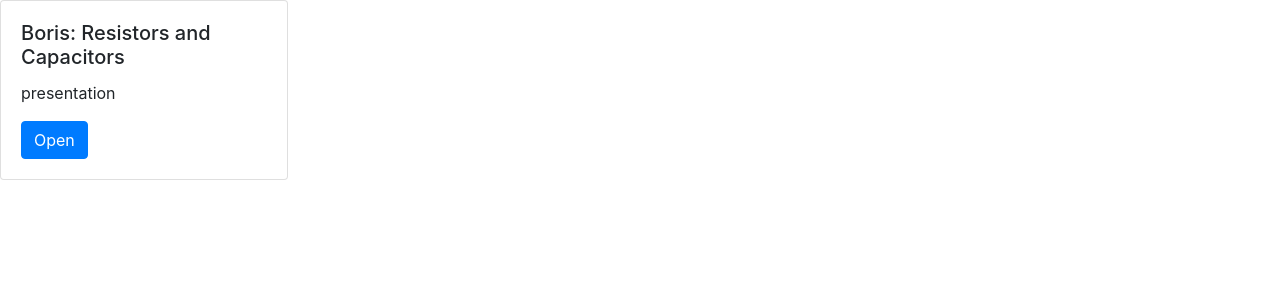
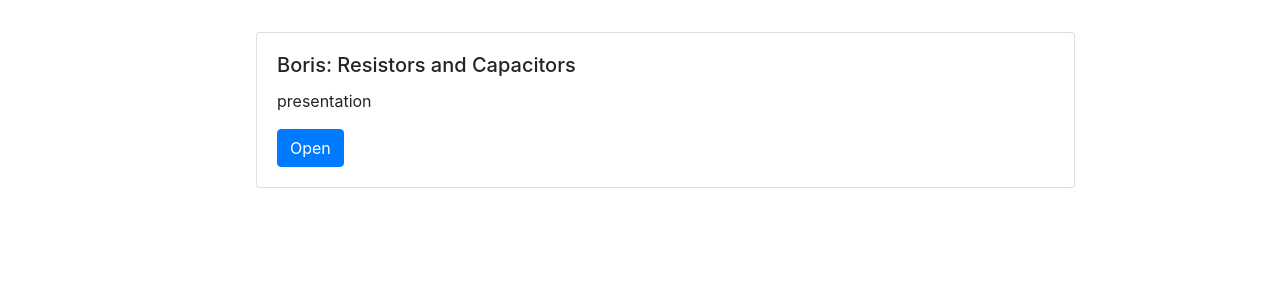
Before and after one commit to TonyDamov/HackTUESX-Project-Domain-expansion, a Django app: page /materials/ in a window 1280 px wide. Shown: the part 72-372 px from the top of the page. Run offline with Django 5.2, Linux system fonts and the light colour scheme; a user stored in the database is signed in; data comes from the database, SQL or seed files in the repository; both versions use the stored data as it was after the commit; some libraries are stand-ins or nearby versions.

Commit message:
materials page

```diff
--- a/SchoolApp/notebook/templates/notebook/materials.html
+++ b/SchoolApp/notebook/templates/notebook/materials.html
@@ -2,11 +2,13 @@
 {% block content %}
 <body>
     {% for material in materials %}
-    <div class="card" style="width: 18rem;">
+    <div style="padding-left: 16rem;">
+      <div style="padding-top: 2rem;">
+        <div class="card custom-card" style="width: 18rem;">
           <div class="card-body">
             <h5 class="card-title">{{material.user}}: {{material.title}}</h5>
             <p class="card-text">{{material.description}}</p>
-          <button type="button" class="btn btn-primary" data-toggle="modal" data-target="#myModal{{material.id}}">
+            <button type="button" class="btn btn-primary download-btn" data-toggle="modal" data-target="#myModal{{material.id}}">
                 Open
             </button>
 
@@ -24,7 +26,7 @@
                         </div>
 
                         <div class="modal-footer">
-                  <a class="btn btn-primary float-right" href="{{ material.image_url }}" download>
+                            <a class="btn btn-primary float-left" href="{{ material.image_url }}" download>
                                 Download {{ material.file }}
                             </a>
                         </div>
@@ -34,6 +36,12 @@
             </div>
         </div>
       </div>
+    </div>
     {% endfor %}
+    <style>
+      .custom-card {
+          width: 80% !important;
+      }
+  </style>
 </body>
 {% endblock content %}
```
Also changed, not shown: SchoolApp/db.sqlite3. Lines whose indentation alone changed are shown as unchanged.
